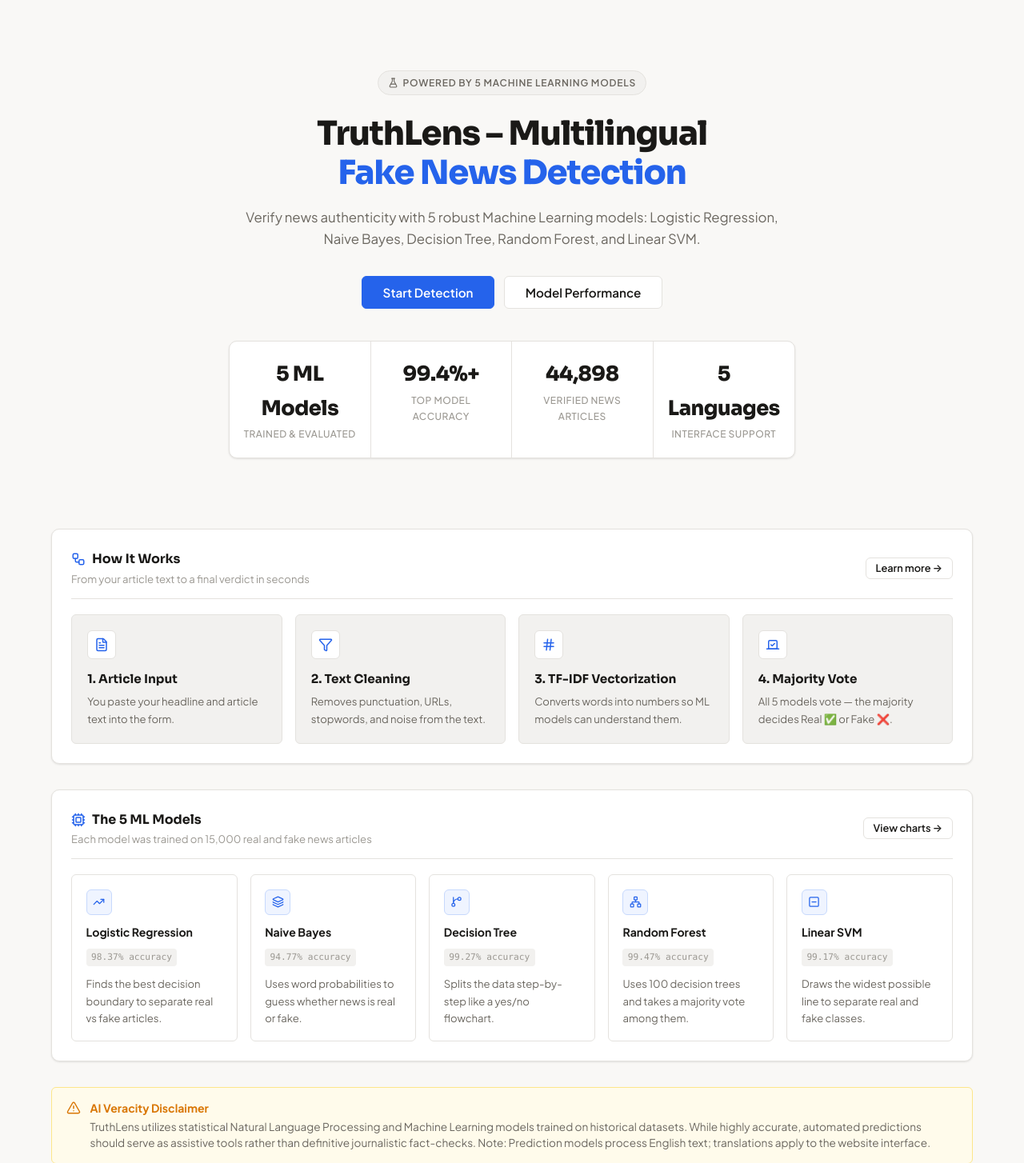
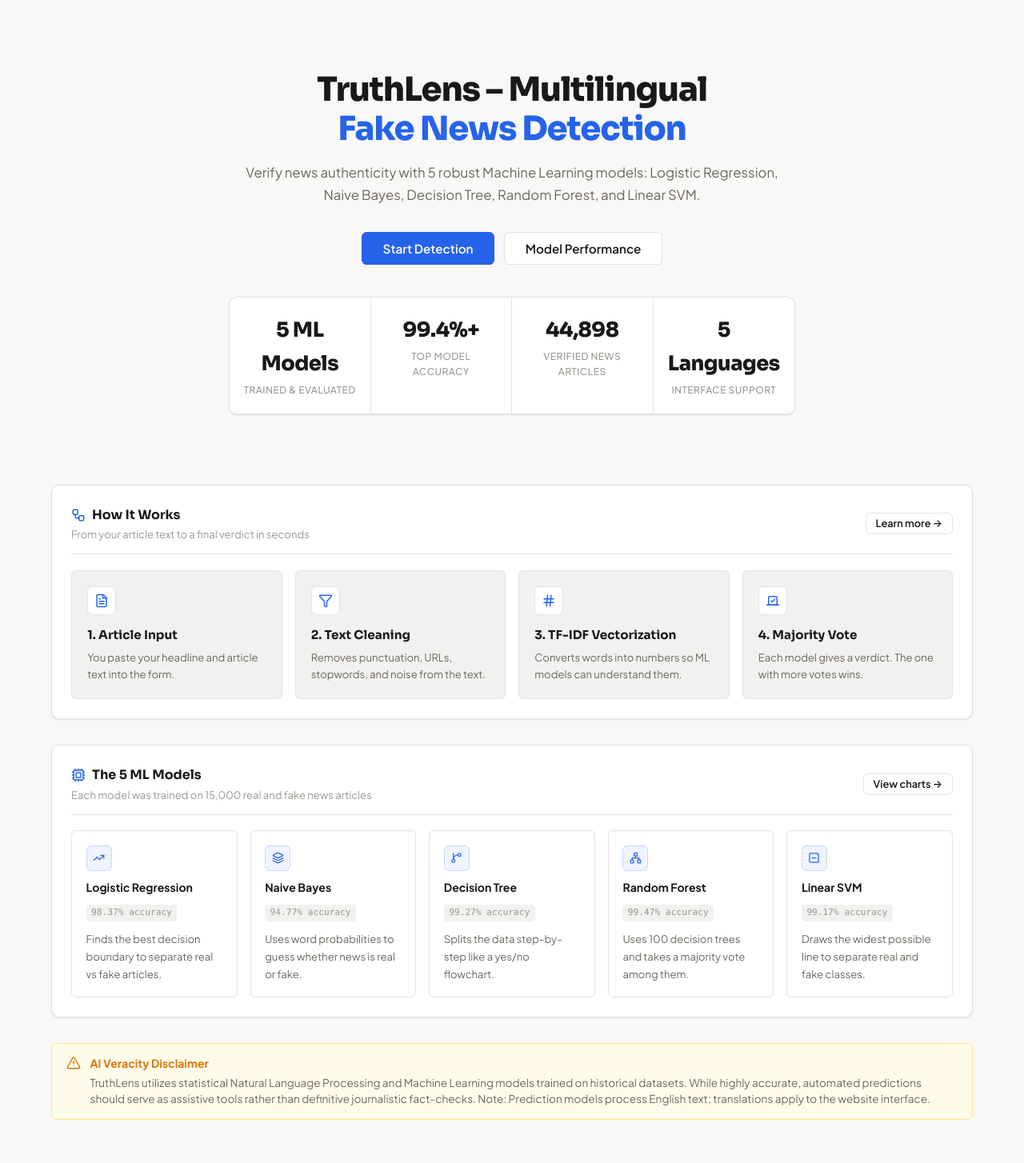
Before and after one commit to KEVINLOURDU/TruthLens, a Flask app: page / in a window 1280 px wide. Shown: the part 56-1510 px from the top of the page at 80% size. Run offline with Flask 3, Linux system fonts and the light colour scheme.

Commit message:
Remove badge simplify step 4 text

```diff
--- a/templates/index.html
+++ b/templates/index.html
@@ -4,11 +4,6 @@
 {% block content %}
 <!-- Hero Section -->
 <section class="hero-section">
-    <div class="badge-tag">
-        <i data-lucide="flask-conical" style="width:13px;height:13px;"></i>
-        Powered by 5 Machine Learning Models
-    </div>
-
     <h1 class="hero-title">
         <span data-i18n="hero_title_1">TruthLens – Multilingual</span><br>
         <span class="gradient-text" data-i18n="hero_title_2">Fake News Detection</span>
@@ -84,7 +79,7 @@
             <div style="background: var(--bg-muted); border: 1px solid var(--border); padding: 1.2rem; border-radius: var(--radius-sm);">
                 <div class="step-icon-wrap"><i data-lucide="vote"></i></div>
                 <h4 style="font-size: 0.95rem; font-weight: 700; margin-bottom: 0.3rem; color: var(--text); font-family: var(--font-heading);">4. Majority Vote</h4>
-                <p style="font-size: 0.82rem; color: var(--text-secondary);">All 5 models vote — the majority decides Real ✅ or Fake ❌.</p>
+                <p style="font-size: 0.82rem; color: var(--text-secondary);">Each model gives a verdict. The one with more votes wins.</p>
             </div>
         </div>
     </div>
```
